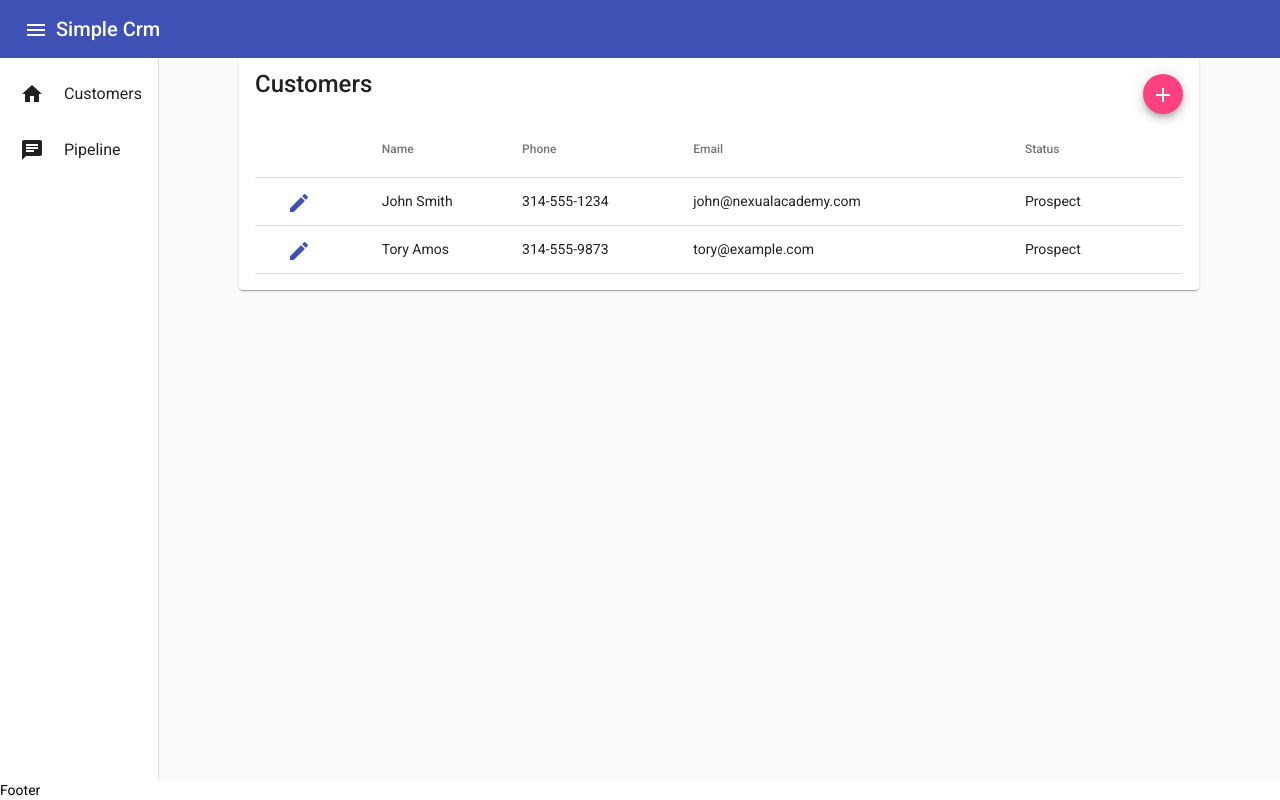
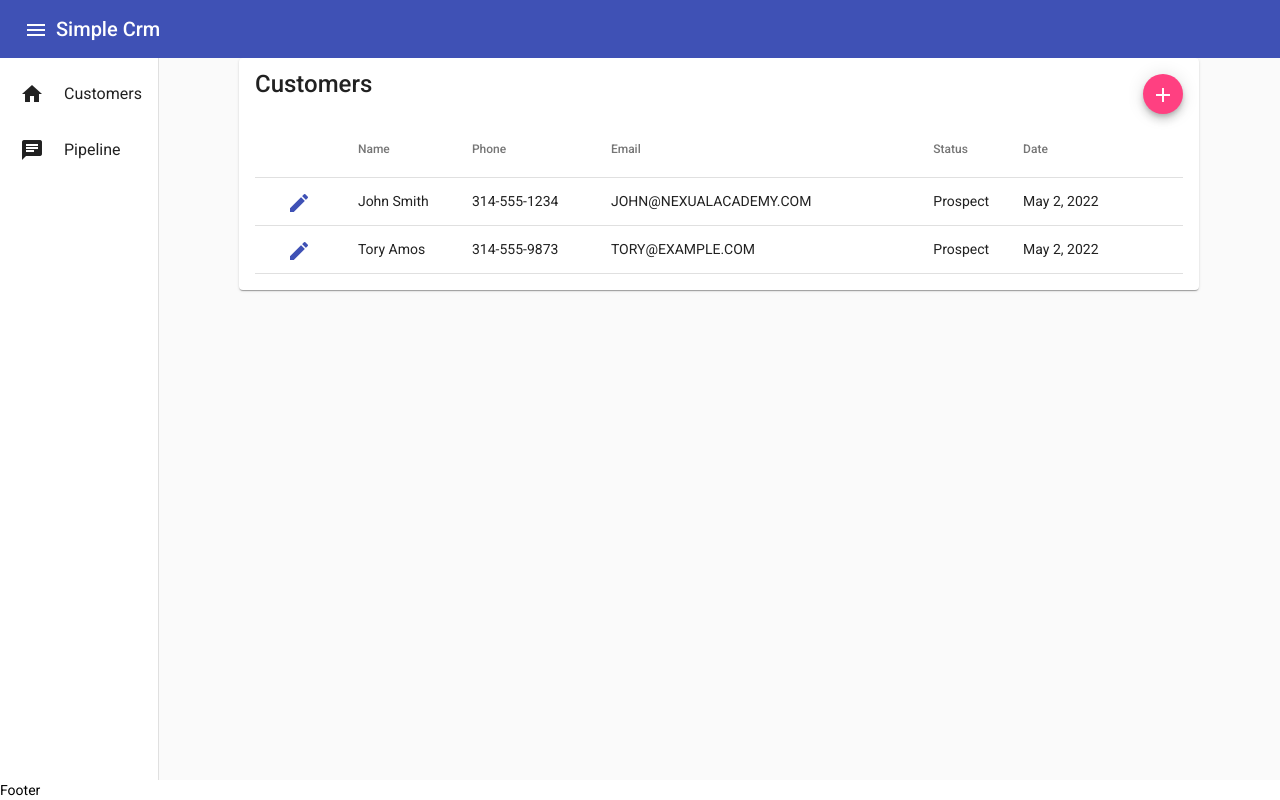
Before and after one commit to Athubbard/aspnet-core-fundamentals-v3, an Angular app in the folder SimpleCrm/simple-crm-cli/: page /customers in a window 1280 px wide. Built offline with nearby package versions, Linux system fonts and the light colour scheme.

Commit message:
65: customer table date pipe added

```diff
--- a/SimpleCrm/simple-crm-cli/src/app/app.module.ts
+++ b/SimpleCrm/simple-crm-cli/src/app/app.module.ts
@@ -11,6 +11,7 @@ import { MatSidenavModule} from '@angular/material/sidenav';
 import { MatListModule} from '@angular/material/list';
 import { MatIconModule} from '@angular/material/icon';
 import { MatButtonModule } from '@angular/material/button';
+
 
 
 @NgModule({
--- a/SimpleCrm/simple-crm-cli/src/app/customer/customer-detail/customer-detail.component.ts
+++ b/SimpleCrm/simple-crm-cli/src/app/customer/customer-detail/customer-detail.component.ts
@@ -1,10 +1,12 @@
 import { Component, Inject, OnInit } from '@angular/core';
 import { FormBuilder, FormGroup, Validators } from '@angular/forms';
 import { MatDialogRef, MAT_DIALOG_DATA } from '@angular/material/dialog';
+import { MatSnackBar } from '@angular/material/snack-bar';
 import { ActivatedRoute, Router } from '@angular/router';
 import { CustomerCreateDialogComponent } from '../customer-create-dialog/customer-create-dialog.component';
 import { Customer } from '../customer.model';
 import { CustomerService } from '../customer.service';
+
 
 @Component({
   selector: 'crm-customer-detail',
@@ -21,7 +23,9 @@ export class CustomerDetailComponent implements OnInit {
     private fb: FormBuilder,
     private route: ActivatedRoute,
     private router: Router,
-    private customerService: CustomerService
+    private customerService: CustomerService,
+    private snackBar: MatSnackBar
+
   ) {
     this.createForm();
   }
@@ -54,7 +58,8 @@ export class CustomerDetailComponent implements OnInit {
       return;
     }
     const customer = { ...this.customer, ...this.detailForm.value };
-    this.customerService.save(customer);
+    this.customerService.update(customer);
+    this.snackBar.open('Customer saved', 'OK');
   }
 
   cancel(): void {
--- a/SimpleCrm/simple-crm-cli/src/app/customer/customer-list-page/customer-list-page.component.html
+++ b/SimpleCrm/simple-crm-cli/src/app/customer/customer-list-page/customer-list-page.component.html
@@ -27,12 +27,17 @@
 
       <ng-container matColumnDef="email">
         <th mat-header-cell *matHeaderCellDef> Email</th>
-        <td mat-cell *matCellDef="let cust"> {{cust.emailAddress}} </td>
+        <td mat-cell *matCellDef="let cust"> {{cust.emailAddress | uppercase}} </td>
       </ng-container>
 
       <ng-container matColumnDef="status">
         <th mat-header-cell *matHeaderCellDef> Status</th>
-        <td mat-cell *matCellDef="let cust"> {{cust.statusCode}} </td>
+        <td mat-cell *matCellDef="let cust"> {{cust.statusCode }} </td>
+      </ng-container>
+
+      <ng-container matColumnDef="date">
+        <th mat-header-cell *matHeaderCellDef> Date</th>
+        <td mat-cell *matCellDef="let cust"> {{cust.lastContactDate | date:'MMM d, yyyy' | titlecase}} </td>
       </ng-container>
 
       <tr mat-header-row *matHeaderRowDef="displayColumns"></tr>
@@ -40,5 +45,6 @@
     </table>
 
 
+
   </mat-card>
 </div>
--- a/SimpleCrm/simple-crm-cli/src/app/customer/customer-list-page/customer-list-page.component.ts
+++ b/SimpleCrm/simple-crm-cli/src/app/customer/customer-list-page/customer-list-page.component.ts
@@ -21,7 +21,7 @@ export class CustomerListPageComponent implements OnInit {
 
 
 
-  displayColumns = [ 'icon', 'name', 'phoneNumber', 'email', 'status'];
+  displayColumns = [ 'icon', 'name', 'phoneNumber', 'email', 'status', 'date'];
 
   constructor(private customerService: CustomerService,
     private router: Router,
--- a/SimpleCrm/simple-crm-cli/src/app/customer/customer-mock.service.ts
+++ b/SimpleCrm/simple-crm-cli/src/app/customer/customer-mock.service.ts
@@ -52,6 +52,8 @@ export class CustomerMockService extends CustomerService {
  }
 
  override insert(customer: Customer): Observable<Customer> {
+  customer.lastContactDate = new Date()
+    .toISOString();
   customer.customerId = Math.max(...this.customers.map(x => x.customerId))+ 1;
   this.customers = [...this.customers, customer];
   localStorage.setItem('customers', JSON.stringify(this.customers));
@@ -59,6 +61,8 @@ export class CustomerMockService extends CustomerService {
  }
  override update(customer: Customer): Observable<Customer> {
 
+  customer.lastContactDate = new Date()
+    .toISOString();
    let updateCustomers = this.customers.map(c => {
      if ( c.customerId == customer.customerId) {
       return customer;
--- a/SimpleCrm/simple-crm-cli/src/app/customer/customer.module.ts
+++ b/SimpleCrm/simple-crm-cli/src/app/customer/customer.module.ts
@@ -19,6 +19,7 @@ import { ReactiveFormsModule } from "@angular/forms";
 import { MatSelectModule} from '@angular/material/select';
 import {MatInputModule} from '@angular/material/input';
 import { CustomerDetailComponent } from './customer-detail/customer-detail.component';
+import {MatSnackBar, MatSnackBarModule} from '@angular/material/snack-bar';
 
 
 
@@ -45,7 +46,8 @@ import { CustomerDetailComponent } from './customer-detail/customer-detail.compo
     ReactiveFormsModule,
     MatIconModule,
     MatSelectModule,
-    MatInputModule
+    MatInputModule,
+    MatSnackBarModule
 
 
 
--- a/SimpleCrm/simple-crm-cli/src/app/customer/customer.service.ts
+++ b/SimpleCrm/simple-crm-cli/src/app/customer/customer.service.ts
@@ -8,9 +8,7 @@ import { Customer } from './customer.model';
   providedIn: 'root'
 })
 export class CustomerService {
-  save(customer: any) {
-    throw new Error('Method not implemented.');
-  }
+
 
   constructor(public http: HttpClient) { }
 
```
